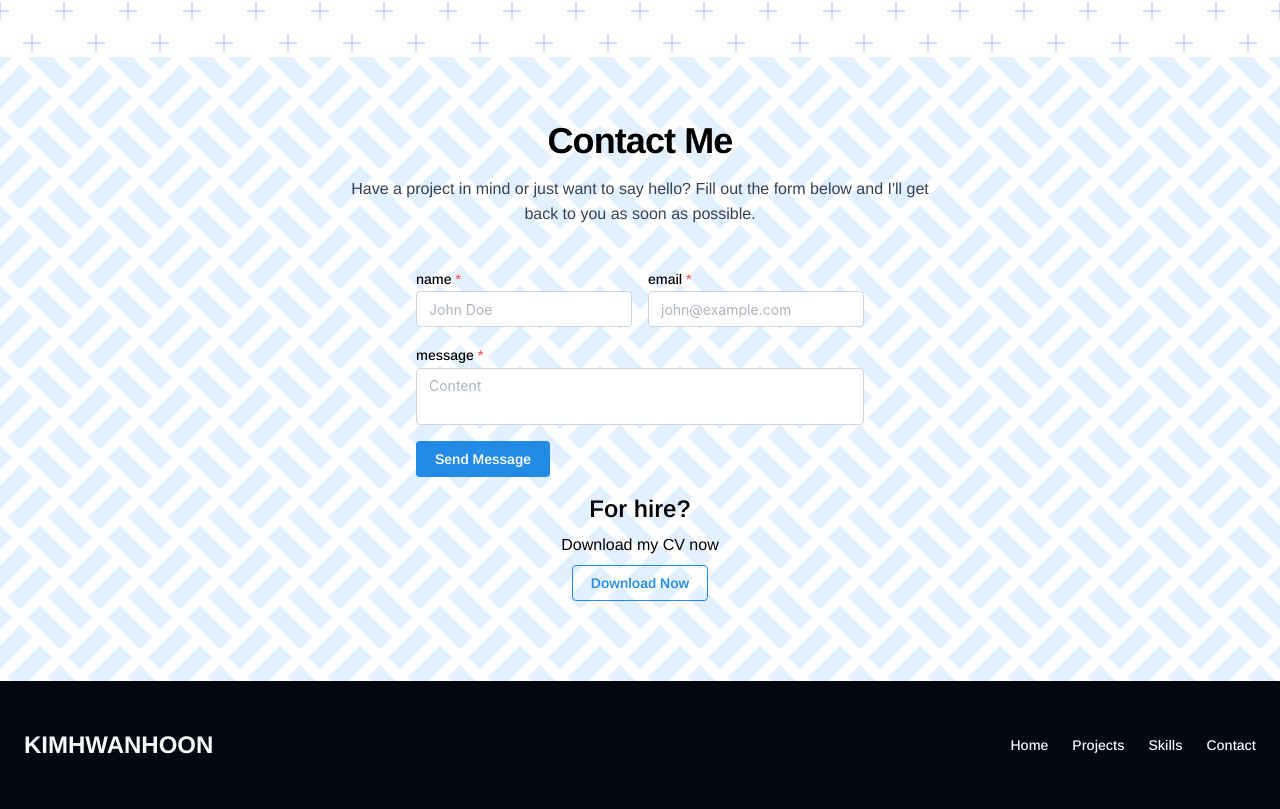
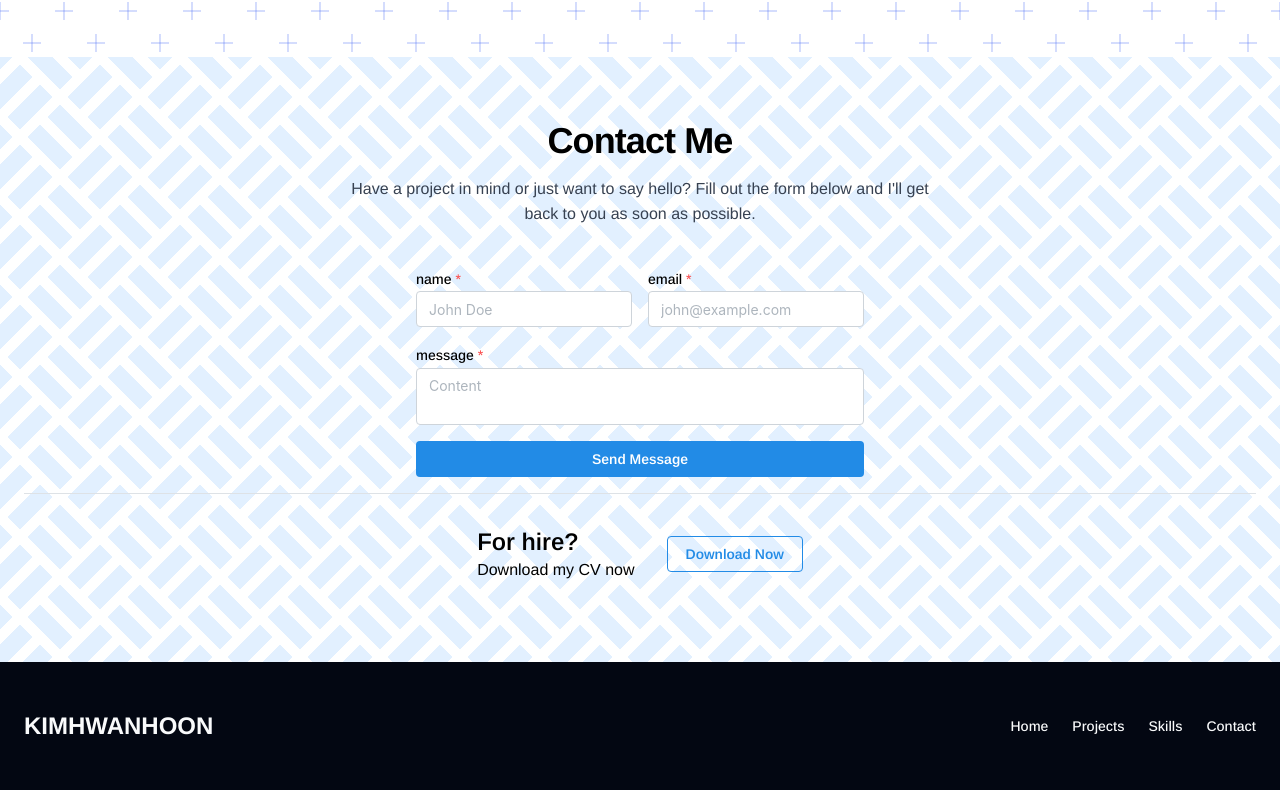
Before and after one commit to kimhwanhoon/portfolio, a Next.js app: page / in a window 1280 px wide. Shown: the part 2263-3072 px from the top of the page. Built offline with nearby package versions, Linux system fonts and the light colour scheme; a small style sheet from the web is missing.

Commit message:
button size fix not tested yet

```diff
--- a/components/home/contact/Contact.tsx
+++ b/components/home/contact/Contact.tsx
@@ -1,5 +1,5 @@
 import { SectionType1 } from "@/components/sections/SectionType1";
-import { Button, TextInput, Textarea } from "@mantine/core";
+import { Button, Divider, TextInput, Textarea } from "@mantine/core";
 import Link from "next/link";
 import React from "react";
 
@@ -30,19 +30,21 @@ export const Contact = () => {
         <div className="space-y-2">
           <Textarea label="message" placeholder="Content" required />
         </div>
-        <Button className="w-full" type="submit">
+        <Button className="w-full" type="submit" style={{ width: "100%" }}>
           Send Message
         </Button>
       </form>
-      <section className="mx-auto flex max-w-md flex-col items-center gap-2 py-4">
-        <h3 className="text-2xl font-semibold">For hire?</h3>
-        <p className="">Download my CV now</p>
+      <Divider className="my-4" />
+      <section className="mx-auto flex max-w-md items-center justify-center gap-8 py-4">
+        <div>
+          <h3 className="text-2xl font-semibold">For hire?</h3>
+          <p className="">Download my CV now</p>
+        </div>
+
         <Button
-          className="w-full"
           variant="outline"
           component={Link}
           href="/cv/Hwanhoon_Kim_CV_FR_COURT.pdf"
-          rel="noopener noreferrer"
         >
           Download Now
         </Button>
```
